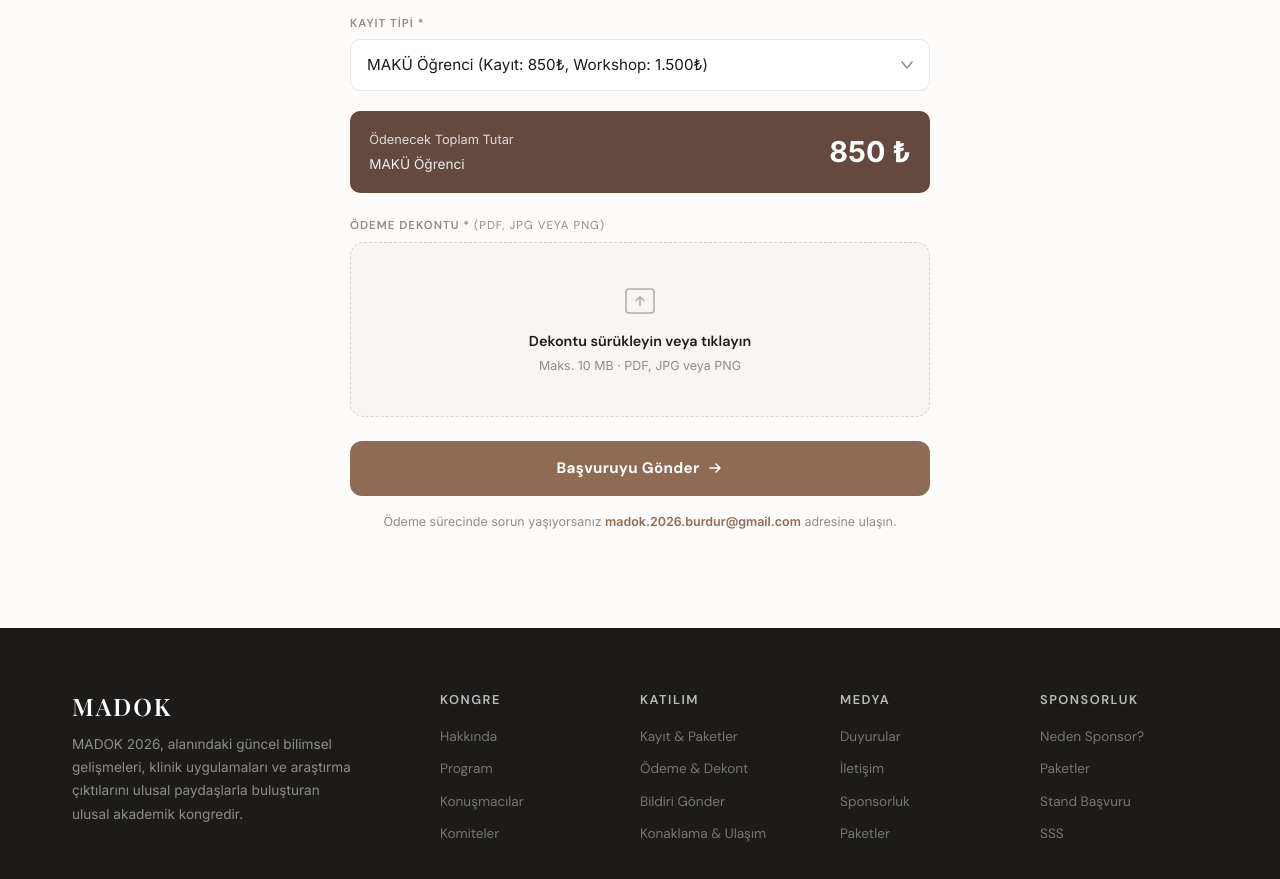
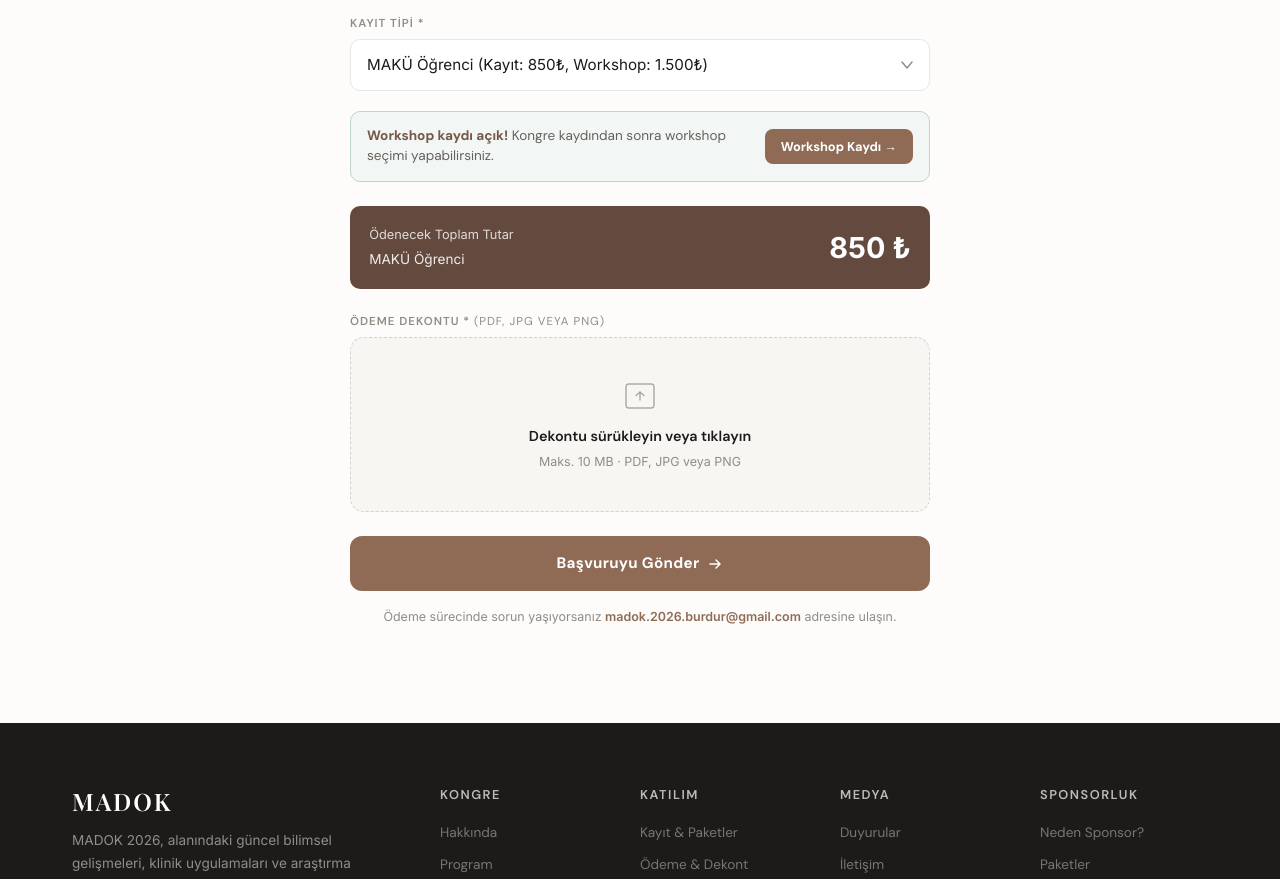
Before and after one commit to mmertsahinn/madok-2026, a Next.js app: page /odeme in a window 1280 px wide. Shown: the part 1160-2039 px from the top of the page. Built offline with nearby package versions, Linux system fonts and the light colour scheme; a web font is replaced by a local one.

Commit message:
feat: odeme sayfasina workshop kayit linki ekle

```diff
--- a/src/app/odeme/page.tsx
+++ b/src/app/odeme/page.tsx
@@ -202,6 +202,38 @@ function OdemeForm() {
           </select>
         </div>
 
+
+        {/* Workshop Linki */}
+        <div style={{
+          marginBottom: "1.5rem",
+          background: "var(--accent-50)",
+          border: "1px solid var(--accent-200)",
+          borderRadius: "10px",
+          padding: "0.9rem 1rem",
+          display: "flex",
+          alignItems: "center",
+          justifyContent: "space-between",
+          gap: "1rem",
+        }}>
+          <div style={{ fontFamily: "var(--font-ui)", fontSize: "0.85rem", color: "var(--neutral-700)" }}>
+            <strong style={{ color: "var(--primary-700)" }}>Workshop kaydı açık!</strong>
+            {" "}Kongre kaydından sonra workshop seçimi yapabilirsiniz.
+          </div>
+          <a href="/workshop" style={{
+            flexShrink: 0,
+            background: "var(--primary-600)",
+            color: "white",
+            padding: "0.5rem 1rem",
+            borderRadius: "8px",
+            fontFamily: "var(--font-ui)",
+            fontSize: "0.8rem",
+            fontWeight: 700,
+            textDecoration: "none",
+            whiteSpace: "nowrap",
+          }}>
+            Workshop Kaydı →
+          </a>
+        </div>
 
         {/* Toplam Tutar Özeti */}
         <div style={{
```
